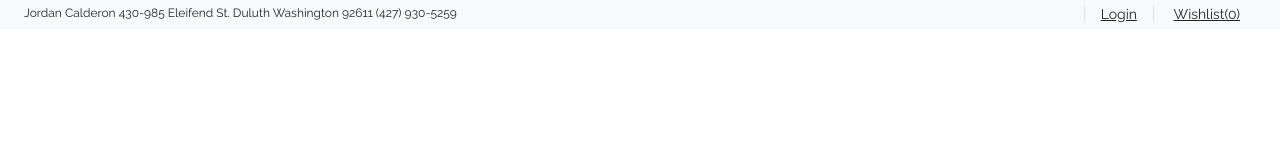
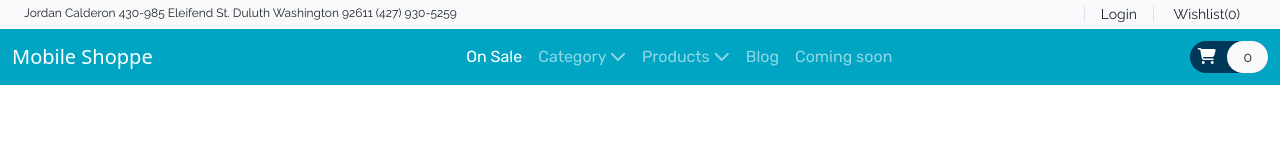
Before and after one commit to Shahed007/mobile-shop-php, a website: page index.html in a window 1280 px wide. Drawn offline with nearby package versions, Linux system fonts and the light colour scheme; a web font is replaced by a local one.

Commit message:
Created navbar.

```diff
--- a/index.html
+++ b/index.html
@@ -37,6 +37,42 @@
         <a href="#" class="px-3   text-dark">Wishlist(0)</a>
       </div>
     </div>
+
+    <!-- Primary Navigation -->
+    <nav class="navbar navbar-expand-lg navbar-dark color-secondary-bg">
+      <div class="container-fluid">
+        <a class="navbar-brand" href="#">Mobile Shoppe</a>
+        <button class="navbar-toggler" type="button" data-bs-toggle="collapse" data-bs-target="#navbarNav"
+          aria-controls="navbarNav" aria-expanded="false" aria-label="Toggle navigation">
+          <span class="navbar-toggler-icon"></span>
+        </button>
+        <div class="collapse navbar-collapse" id="navbarNav">
+          <ul class="navbar-nav mx-auto font-size-16 font-rubik">
+            <li class="nav-item">
+              <a class="nav-link active" aria-current="page" href="#">On Sale</a>
+            </li>
+            <li class="nav-item">
+              <a class="nav-link" href="#">Category <i class="fas fa-chevron-down"></i></a>
+            </li>
+            <li class="nav-item">
+              <a class="nav-link" href="#">Products <i class="fas fa-chevron-down"></i></a>
+            </li>
+            <li class="nav-item">
+              <a class="nav-link " href="#">Blog </a>
+            </li>
+            <li class="nav-item">
+              <a class="nav-link " href="#">Coming soon </a>
+            </li>
+          </ul>
+          <form action="#" class="font-size-14 font-rale">
+            <a href="#" class="py-2 rounded-pill color-primary-bg">
+              <span class="font-size-16 px-2 text-white"><i class="fas fa-shopping-cart "></i></span>
+              <span class="px-3 py-2 rounded-pill text-dark bg-light">0</span>
+            </a>
+          </form>
+        </div>
+      </div>
+    </nav>
   </header>
   <!-- #end header -->
 
--- /dev/null
+++ b/sass/include/colors.scss
@@ -0,0 +1,23 @@
+.color-primary {
+  color: $color-primary;
+}
+
+.color-primary-bg {
+  background-color: $color-primary;
+}
+
+.color-secondary {
+  color: $color-secondary;
+}
+
+.color-secondary-bg {
+  background: $color-secondary;
+}
+
+.color-yellow {
+  color: $color-yellow;
+}
+
+.color-yellow-bg {
+  background: $color-yellow;
+}
--- a/sass/include/global.scss
+++ b/sass/include/global.scss
@@ -5,3 +5,15 @@ button:focus {
   outline: none !important;
   box-shadow: none !important;
 }
+
+*,
+*::before,
+*::after {
+  margin: 0;
+  padding: 0;
+  box-sizing: border-box;
+}
+
+a {
+  text-decoration: none !important;
+}
--- a/sass/style.scss
+++ b/sass/style.scss
@@ -4,3 +4,4 @@
 @import "./include/variable.scss";
 @import "./include/global.scss";
 @import "./include/typography.scss";
+@import "./include/colors.scss";
```
Also changed, not shown: style.css, 1 other file.
